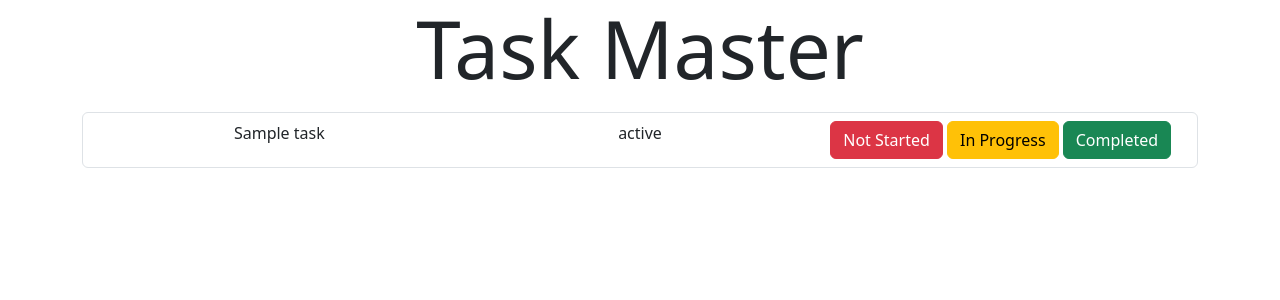
After one commit to Adrianv0512/task-manager, a Flask app: page /updatetask in a window 1280 px wide. The commit adds this page. Shown: the top 300 px of the page. Run offline with Flask 3, Linux system fonts and the light colour scheme; tables that the repository leaves empty hold one stand-in row (values such as "Sample post"); some libraries are stand-ins or nearby versions.

Commit message:
Updated Task Master

```diff
--- a/app.py
+++ b/app.py
@@ -5,7 +5,21 @@ import sqlite3
 #Creating the database with the 'tasks' table
 con = sqlite3.connect("task.db", check_same_thread=False)
 cur = con.cursor()
-cur.execute("CREATE TABLE IF NOT EXISTS tasks(name, status)")
+cur.execute("CREATE TABLE IF NOT EXISTS tasks(id, name, status)")
+
+idcount = 0
+
+def reorderID():
+    global idcount
+    idcount = 0
+    idl = []
+    data = cur.execute("SELECT id, name, status FROM tasks").fetchall()
+    for i in range(len(data)):
+        idl.append((idcount, data[idcount][0], data[idcount][1]))
+        idcount += 1
+    for task in data:
+        cur.execute("UPDATE tasks SET id=(?) WHERE id=(?) AND name=(?)", idl[0])
+    print(idl)
 
 #Creating the flask application
 app = Flask(__name__, template_folder='templates', static_folder='static', static_url_path='/')
@@ -24,41 +38,44 @@ def addTask():
         return render_template('add.html') # this is a string
 
     elif request.method == 'POST':
+        global idcount
         if 'taskform' in request.form.keys():
-            data =[(request.form.get('taskform'), 'not started')]
+            data =[(idcount, request.form.get('taskform'), 'Not Started')]
             cur.executemany("""
                 INSERT INTO tasks VALUES
-                        (?, ?)
+                        (?, ?, ?)
             """, data)
-        print(request.get_data())
-        return redirect(url_for('index')) # this is a Response
-
-    # nothing is returned if method is neither get nor post
-
-# test endpoint to go with my test script
-@app.route('/test', methods = ["GET", "POST"])
-def test():
-    if request.method == 'GET':
-        return "you hit the get endpoint!!!"
-
-    elif request.method == 'POST':
-        print("here's the data you posted:")
-        for key in request.form:
-            print(f"\t{key}, {request.form[key]}")
-        return "you hit the post endpoint!!!"
-
-    return "uwu this is a third string to be returned"
+            idcount = idcount + 1
+        return redirect(url_for('index'))
 
 #Delete Task Page
-#NOT IMPLEMENTED YET
-'''
+#When user submits form and sends post request after clicking X button, deletes the task and updates page
 @app.route('/deletetask', methods=['GET', 'POST'])
 def deletetask():
     if request.method == 'GET':
-        return render_template('delete.html')
+        return render_template('delete.html', tkl=cur.execute("SELECT id, name, status FROM tasks"))
     elif request.method == 'POST':
-        return 0
-'''
+        data = cur.execute("SELECT id, name, status FROM tasks").fetchall()
+        index = list(request.form.keys())
+        print(index)
+        print(data)
+        cur.execute("DELETE FROM tasks WHERE id=(?) AND name=(?) AND status=(?)", data[int(index[0])])
+        reorderID()
+        return redirect(url_for('index'))
+
+@app.route('/updatetask', methods=['GET', 'POST'])
+def updatetask():
+    if request.method == 'GET':
+        return render_template('update.html', tkl=cur.execute("SELECT id, name, status FROM tasks"))
+    elif request.method == 'POST':
+        data = cur.execute("SELECT id, name, status FROM tasks").fetchall()
+        status = list(request.form.keys())
+        statl =[status[0], int(request.form.get(status[0]))]
+        print(statl)
+        cur.execute("UPDATE tasks SET status=(?) WHERE id=(?)", statl)
+        print(cur.execute("SELECT id, name, status FROM tasks").fetchall())
+        return redirect(url_for('index'))
+
 
 #Runs the Application
 if __name__ == "__main__":
--- a/templates/index.html
+++ b/templates/index.html
@@ -32,10 +32,10 @@
                 <a class="btn btn-success" href="{{url_for('addTask')}}">Add Task</a>
             </div>
             <div class="col">
-                <a class="btn btn-primary" href="#">Update Task</a>
+                <a class="btn btn-primary" href="{{url_for('updatetask')}}">Update Task</a>
             </div>
              <div class="col">
-                <a class="btn btn-danger" href="#">Delete Task</a>
+                <a class="btn btn-danger" href="{{url_for('deletetask')}}">Delete Task</a>
             </div>
 
         </div>
--- /dev/null
+++ b/templates/update.html
@@ -0,0 +1,50 @@
+{% extends 'base.html' %}
+
+{% block title %}Task Master{% endblock %}
+
+
+{% block body %}
+
+    <div class="container text-center">
+        <div class="row">
+            <div class="col">
+                <p class="display-1">Task Master</p>
+            </div>
+        </div>
+        <div class="row">
+            <div class="col">
+                <ul class="list-group">
+                    {% for task in tkl %}
+                        <li class="list-group-item">
+                            <div class="d-flex justify-content-around">
+                                <div class="col">
+                                    {{task[1]}}
+                                </div>
+                                <div class="col">
+                                    {{task[2]}}
+                                </div>
+                                <div class="col">
+                                    <form method="POST" action="{{url_for('updatetask')}}">
+                                        <button class="btn btn-danger" type="submit" value="{{task[0]}}" name="Not Started">
+                                            Not Started
+                                        </button>
+                                        <button class="btn btn-warning" type="submit" value="{{task[0]}}" name="In Progress">
+                                            In Progress
+                                        </button>
+                                        <button class="btn btn-success" type="submit" value="{{task[0]}}" name="Completed">
+                                            Completed
+                                        </button>
+
+                                    </form>
+                                </div>
+                            </div>
+                        </li>
+                    {% endfor %}
+                </ul>
+            </div>
+   </div>
+
+
+
+
+{% endblock %}
```
Also changed, not shown: templates/delete.html (added, +44 -0 lines), task.db, 2 other files.
